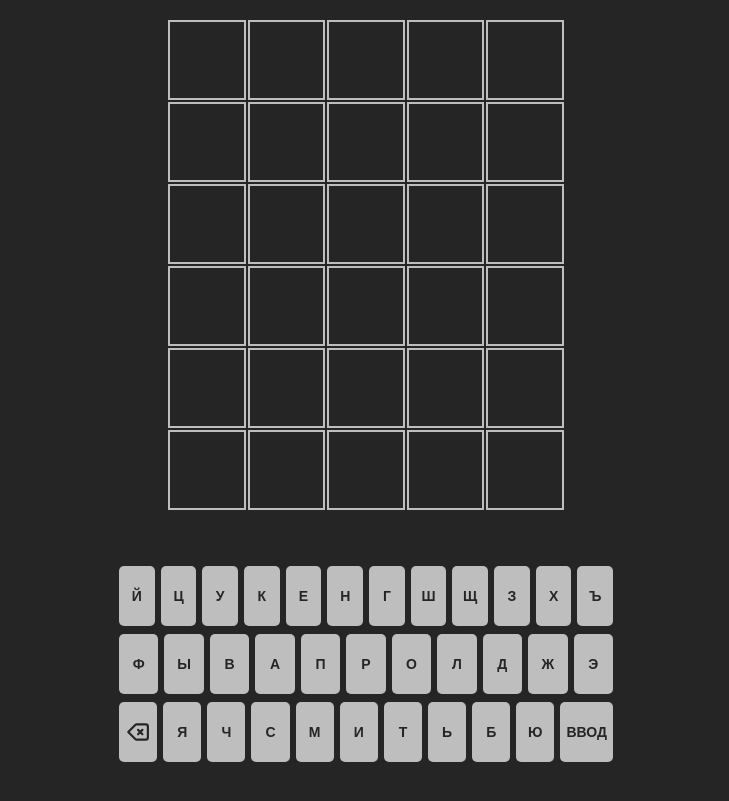
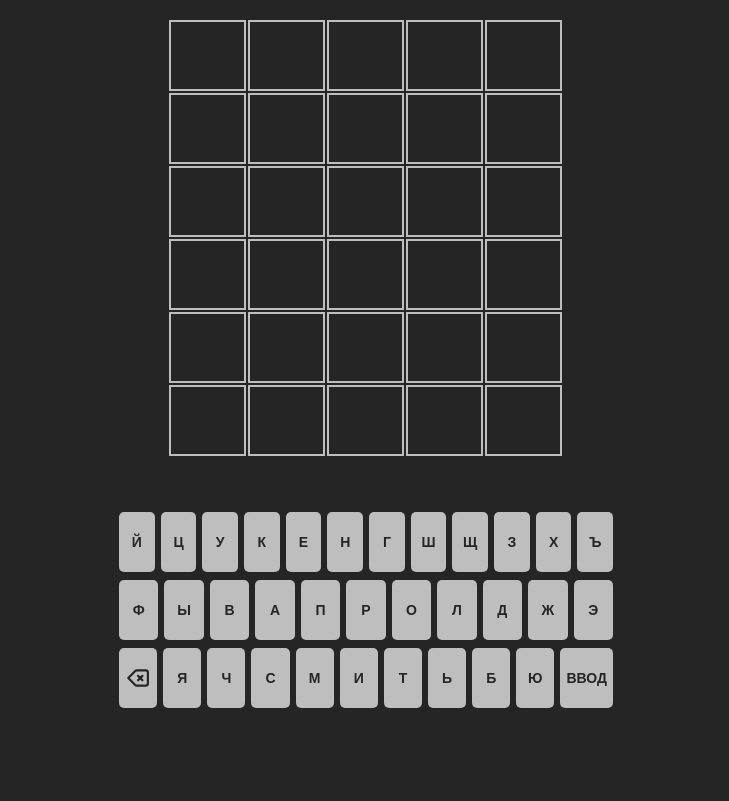
Before and after one commit to sashaaero/Wordle-Ru-Unlimited, a plain HTML site: page index.html in a window 1280 px wide. Shown: the part 49-850 px from the top of the page, without its empty margins (274-1003 px from the left). After the commit the page ends 811 px from the top, so only its background shows below. Drawn offline with Linux system fonts and the light colour scheme.

Commit message:
Fixes #2

```diff
--- a/style.css
+++ b/style.css
@@ -10,13 +10,14 @@ body {
 
 .matrix {
     /*background-color: white;*/
-    width: 400;
-    margin: 0 auto; /* center alignment */
+    width: 398px;
+    margin: 0 auto 0 auto; /* center alignment */
+    table-layout: fixed;
 }
 
 .matrix td {
-    width: 80;
-    height: 80;
+    width: 71px;
+    height: 71px;
     border: solid 2px rgb(190, 190, 190);
     border-collapse: separate;
     color: rgb(190, 190, 190);
```
